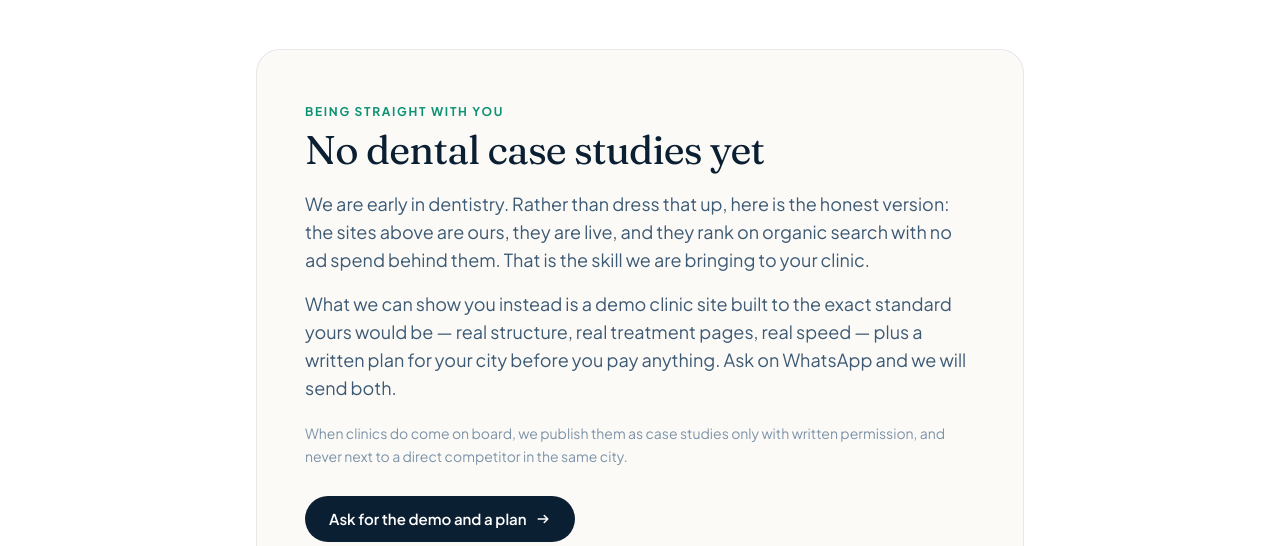
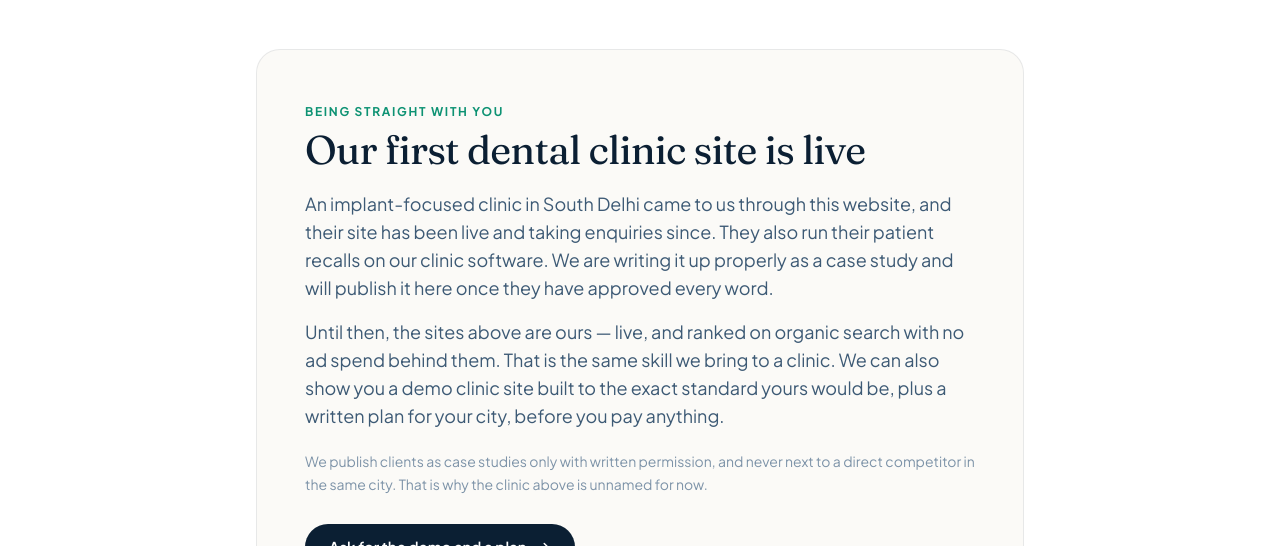
Before and after one commit to zeradental3585-dotcom/zeradental, a Next.js app: page /portfolio in a window 1280 px wide. Shown: the part 1120-1666 px from the top of the page. Built offline with nearby package versions, Linux system fonts and the light colour scheme; no server answers.

Commit message:
Portfolio: we do have a dental client, so stop saying we don't

```diff
--- a/app/portfolio/page.tsx
+++ b/app/portfolio/page.tsx
@@ -71,20 +71,20 @@ export default function Portfolio() {
       <section className="wrap my-20">
         <div className="mx-auto max-w-3xl rounded-3xl border border-ink/[.08] bg-sand-50 p-8 sm:p-12">
           <span className="eyebrow">Being straight with you</span>
-          <h2 className="h2 mt-2">No dental case studies yet</h2>
+          <h2 className="h2 mt-2">Our first dental clinic site is live</h2>
           <p className="lede mt-5">
-            We are early in dentistry. Rather than dress that up, here is the honest version: the sites above are ours,
-            they are live, and they rank on organic search with no ad spend behind them. That is the skill we are
-            bringing to your clinic.
+            An implant-focused clinic in South Delhi came to us through this website, and their site has been live and
+            taking enquiries since. They also run their patient recalls on our clinic software. We are writing it up
+            properly as a case study and will publish it here once they have approved every word.
           </p>
           <p className="lede mt-4">
-            What we can show you instead is a demo clinic site built to the exact standard yours would be — real
-            structure, real treatment pages, real speed — plus a written plan for your city before you pay anything.
-            Ask on WhatsApp and we will send both.
+            Until then, the sites above are ours — live, and ranked on organic search with no ad spend behind them.
+            That is the same skill we bring to a clinic. We can also show you a demo clinic site built to the exact
+            standard yours would be, plus a written plan for your city, before you pay anything.
           </p>
           <p className="mt-5 text-[14px] leading-relaxed text-ink-300">
-            When clinics do come on board, we publish them as case studies only with written permission, and never next
-            to a direct competitor in the same city.
+            We publish clients as case studies only with written permission, and never next to a direct competitor in
+            the same city. That is why the clinic above is unnamed for now.
           </p>
           <Link href="/contact" className="btn-dark mt-7">Ask for the demo and a plan <Arrow className="h-4 w-4" /></Link>
         </div>
```
